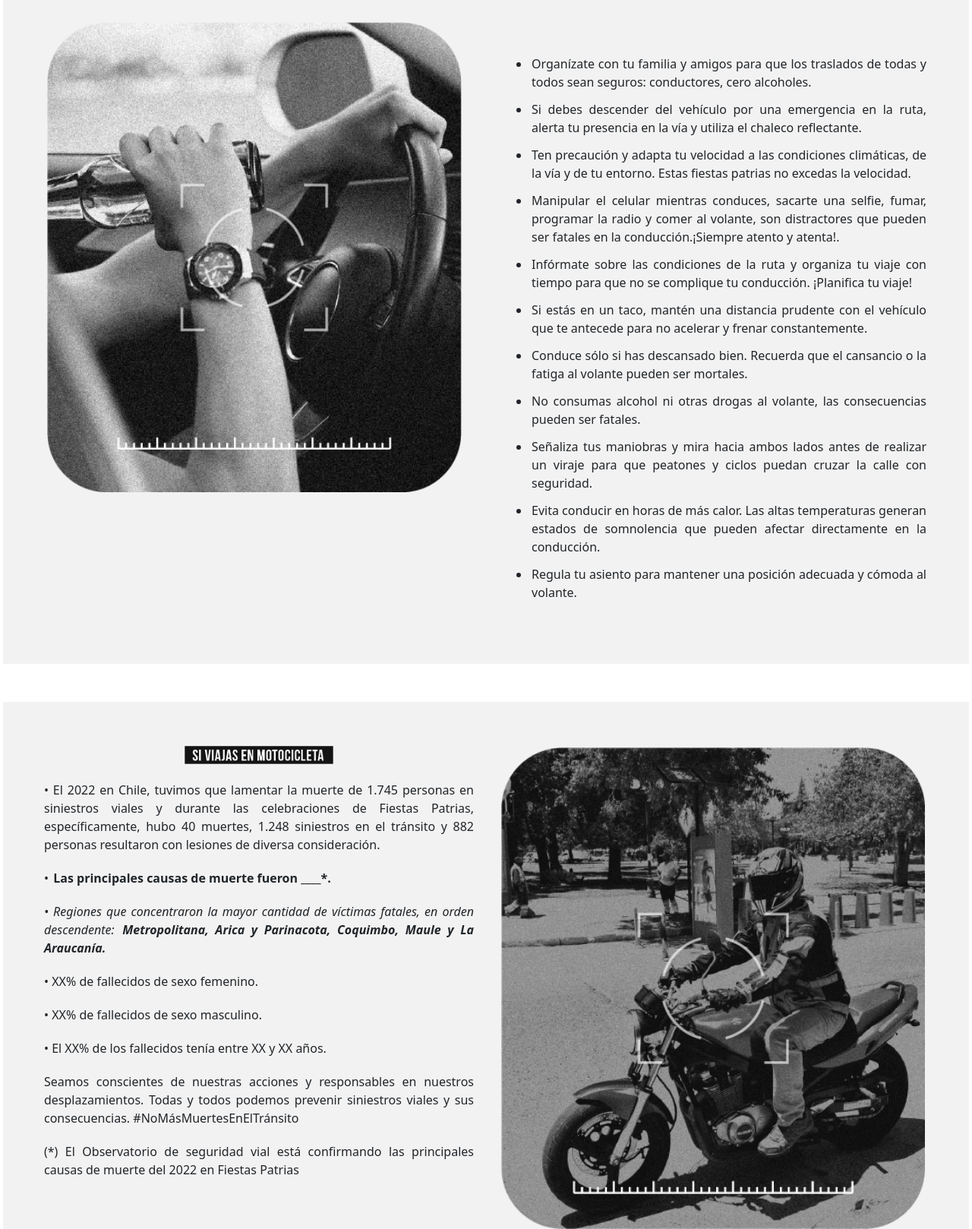
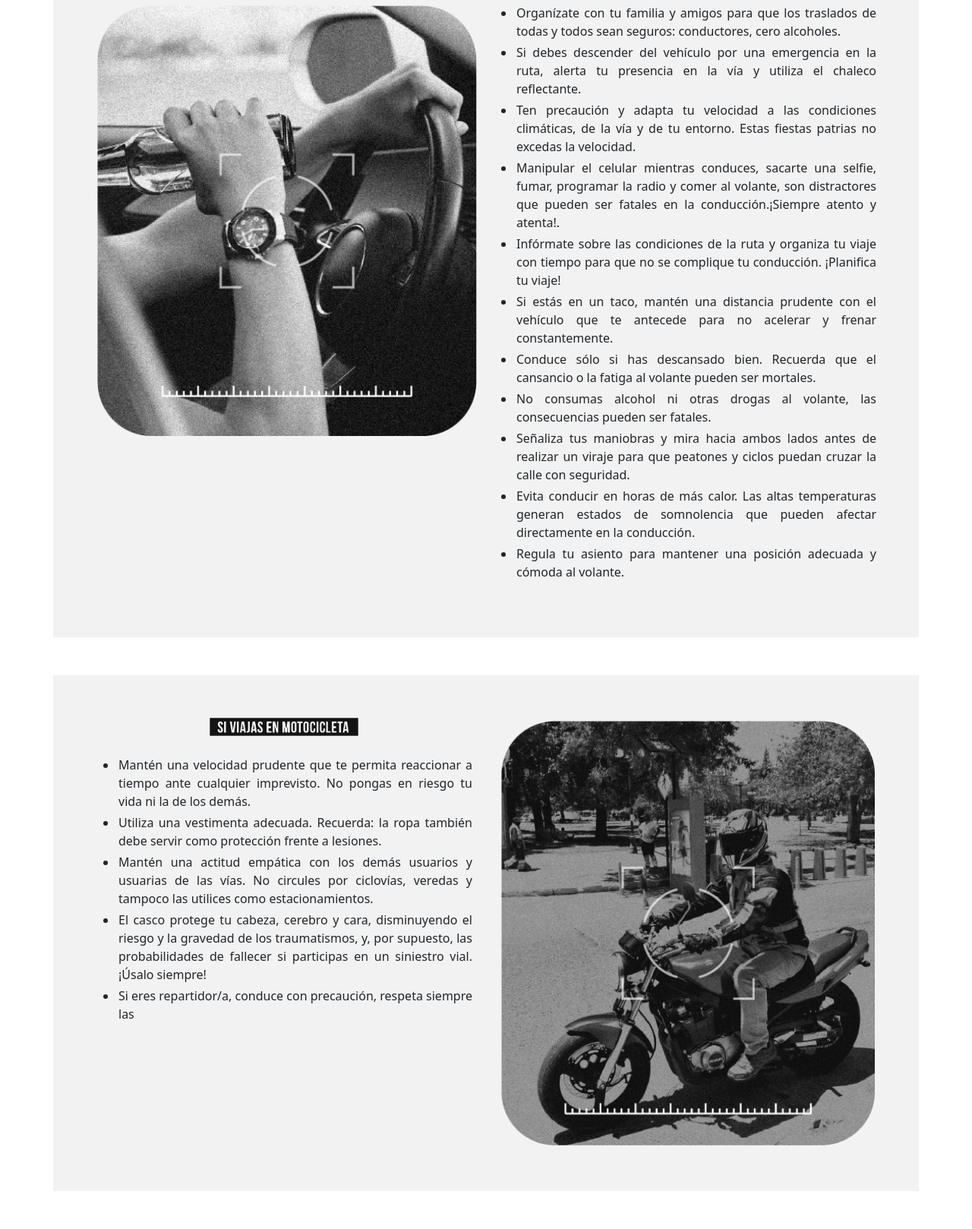
Before and after one commit to GoukiET/landing-18, a plain HTML site: page conductor-motorizado/index.html in a window 1280 px wide. Shown: the part 271-1889 px from the top of the page at 76% size. Drawn offline with nearby package versions, Linux system fonts and the light colour scheme.

Commit message:
feature fix margin image

```diff
--- a/conductor-motorizado/index.html
+++ b/conductor-motorizado/index.html
@@ -13,7 +13,7 @@
 <body>
     <!-- Comienzo del Nav -->
     <nav class="navbar navbar-expand-lg bg-black mb-4">
-        <div class="container-fluid">
+        <div class="container">
             <a class="navbar-brand" href="#"><img src="../assets/images/logo-conaset.png" class="logo-conaset"
                     alt="" /></a>
             <button class="navbar-toggler" type="button" data-bs-toggle="collapse" data-bs-target="#navbarNav"
@@ -43,11 +43,11 @@
     <!-- Fin del Nav -->
 
     <!-- Comienzo contenedor dos columnas carrusel - texto -->
-    <div class="container-fluid" id="titulo-motorizado">
-        <img src="../assets/images/conductor-motorizado-titulo.png" style="width: 400px;" alt="">
+    <div class="container" id="titulo-motorizado">
+        <img src="../assets/images/conductor-motorizado-titulo.png" style="width: 300px;" alt="">
     </div>
-    <div class="container-fluid text-center p-5 contenedor-motorizado">
-        <div class="row gx-5">
+    <div class="container text-center p-5 contenedor-motorizado">
+        <div class="row gx-2">
             <div class="col-md-6 ">
                 <div id="carouselExampleSlidesOnly" class="carousel slide" data-bs-touch="true" data-bs-ride="carousel">
                     <div class="carousel-inner">
@@ -67,54 +67,59 @@
                 </div>
             </div>
             <div class="col-md-6">
-                <article class="text-justify" id="article-list">
-                    <ul class="estadistica-p">
-                        <li class="mb-2">
+                <div class="estadistica-p">
+                    <ul>
+                        <li class="">
                             Organízate con tu familia y amigos para que los traslados de todas y todos sean seguros:
                             conductores, cero alcoholes.
                         </li>
-                        <li class="mb-2">
-                            Si debes descender del vehículo por una emergencia en la ruta, alerta tu presencia en la vía
+                        <li class="">
+                            Si debes descender del vehículo por una emergencia en la ruta, alerta tu presencia en la
+                            vía
                             y utiliza el chaleco reflectante.
                         </li>
-                        <li class="mb-2">
+                        <li class="">
                             Ten precaución y adapta tu velocidad a las condiciones climáticas, de la vía y de tu
                             entorno. Estas fiestas patrias no excedas la velocidad.
                         </li>
-                        <li class="mb-2">
+                        <li class="">
                             Manipular el celular mientras conduces, sacarte una selfie, fumar, programar la radio y
-                            comer al volante, son distractores que pueden ser fatales en la conducción.¡Siempre atento y
+                            comer al volante, son distractores que pueden ser fatales en la conducción.¡Siempre
+                            atento y
                             atenta!.
                         </li>
-                        <li class="mb-2">
+                        <li class="">
                             Infórmate sobre las condiciones de la ruta y organiza tu viaje con tiempo para que no se
                             complique tu conducción. ¡Planifica tu viaje!
                         </li>
-                        <li class="mb-2">
-                            Si estás en un taco, mantén una distancia prudente con el vehículo que te antecede para no
+                        <li class="">
+                            Si estás en un taco, mantén una distancia prudente con el vehículo que te antecede para
+                            no
                             acelerar y frenar constantemente.
                         </li>
-                        <li class="mb-2">
-                            Conduce sólo si has descansado bien. Recuerda que el cansancio o la fatiga al volante pueden
+                        <li class="">
+                            Conduce sólo si has descansado bien. Recuerda que el cansancio o la fatiga al volante
+                            pueden
                             ser mortales.
                         </li>
-                        <li class="mb-2">
+                        <li class="">
                             No consumas alcohol ni otras drogas al volante, las consecuencias pueden ser fatales.
                         </li>
-                        <li class="mb-2">
+                        <li class="">
                             Señaliza tus maniobras y mira hacia ambos lados antes de realizar un viraje para que
                             peatones y ciclos puedan cruzar la calle con seguridad.
                         </li>
-                        <li class="mb-2">
-                            Evita conducir en horas de más calor. Las altas temperaturas generan estados de somnolencia
+                        <li class="">
+                            Evita conducir en horas de más calor. Las altas temperaturas generan estados de
+                            somnolencia
                             que pueden afectar directamente en la conducción.
                         </li>
-                        <li class="mb-2">
+                        <li class="">
                             Regula tu asiento para mantener una posición adecuada y cómoda al volante.
                         </li>
                     </ul>
-                </article>
 
+                </div>
             </div>
         </div>
     </div>
@@ -122,33 +127,41 @@
 
     <!-- Comienzo contenedor dos columnas carrusel - texto -->
 
-    <div class="container-fluid text-center p-5 contenedor-motorizado" id="contenedor-moto">
+    <div class="container text-center p-5 contenedor-motorizado" id="contenedor-moto">
         <div class=" row">
             <div class="col-md-6">
-                <article class="text-justify">
-                    <div>
-                        <img src="../assets/images/title-si-viajas-en-motocicleta.png" alt="" class="mb-3"
-                            style="width: 200px;">
-                    </div>
-                    <p class="estadistica-p">• El 2022 en Chile, tuvimos que lamentar la muerte de 1.745 personas en
-                        siniestros viales y durante las celebraciones de Fiestas Patrias, específicamente, hubo 40
-                        muertes, 1.248 siniestros en el tránsito y 882 personas resultaron con lesiones de diversa
-                        consideración.
-                    </p>
-                    <p class="estadistica-p">• <b>Las principales causas de muerte fueron ____*.</b> </p>
-                    <p class="estadistica-p fst-italic">• Regiones que concentraron la mayor cantidad de víctimas
-                        fatales, en orden
-                        descendente: <b>Metropolitana, Arica y Parinacota, Coquimbo, Maule y La Araucanía.</b></p>
-                    <p class="estadistica-p">• XX% de fallecidos de sexo femenino.</p>
-                    <p class="estadistica-p">• XX% de fallecidos de sexo masculino. </p>
-                    <p class="estadistica-p">• El XX% de los fallecidos tenía entre XX y XX años.</p>
-                    <p class="estadistica-p">Seamos conscientes de nuestras acciones y responsables en nuestros
-                        desplazamientos. Todas y todos podemos prevenir siniestros viales y sus consecuencias.
-                        #NoMásMuertesEnElTránsito</p>
-                    <p class="estadistica-p">(*) El Observatorio de seguridad vial está confirmando las principales
-                        causas de muerte del 2022 en Fiestas Patrias </p>
+                <div>
+                    <img src="../assets/images/title-si-viajas-en-motocicleta.png" alt="" class="mb-3"
+                        style="width: 200px;">
+                </div>
 
-                </article>
+                <div class="estadistica-p">
+                    <ul>
+                        <li class="">
+                            Mantén una velocidad prudente que te permita reaccionar a tiempo ante cualquier imprevisto.
+                            No pongas en riesgo tu vida ni la de los demás.
+                        </li>
+                        <li class="">
+                            Utiliza una vestimenta adecuada. Recuerda: la ropa también debe servir como protección
+                            frente a lesiones.
+                        </li>
+                        <li class="">
+                            Mantén una actitud empática con los demás usuarios y usuarias de las vías. No circules por
+                            ciclovías, veredas y tampoco las utilices como estacionamientos.
+                        </li>
+                        <li class="">
+                            El casco protege tu cabeza, cerebro y cara, disminuyendo el riesgo y la gravedad de los
+                            traumatismos, y, por supuesto, las probabilidades de fallecer si participas en un siniestro
+                            vial. ¡Úsalo siempre!
+                        </li>
+                        <li class="">
+                            Si eres repartidor/a, conduce con precaución, respeta siempre las
+                        </li>
+                    </ul>
+
+                </div>
+
+
 
             </div>
             <div class="col-md-6 ">
```
